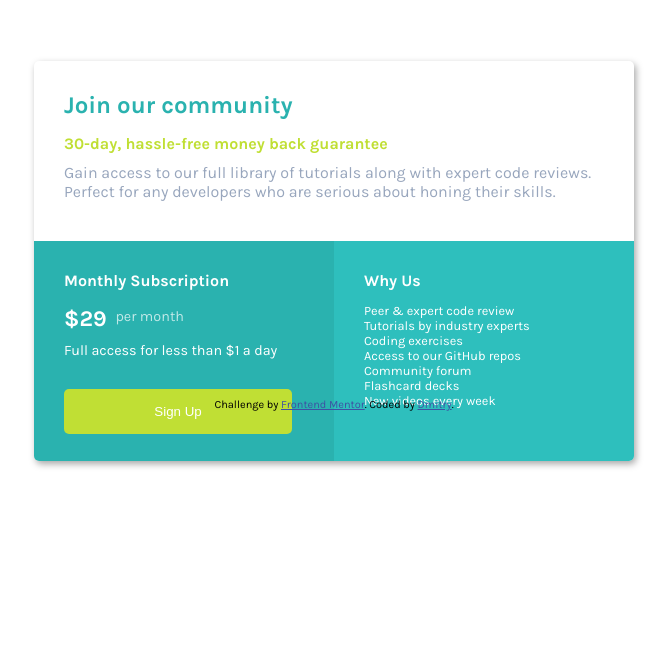
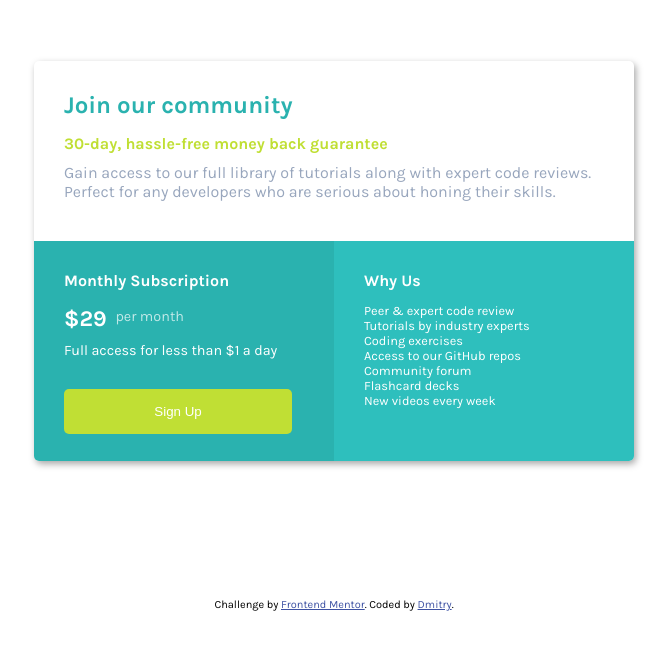
Before and after one commit to ToPPPi/Single-price-grid-component, a plain HTML site: page index.html in a window 1280 px wide. Shown: the part 139-788 px from the top of the page, without its empty margins (306-977 px from the left). Drawn offline with Linux system fonts and the light colour scheme.

Commit message:
Update styles.css

```diff
--- a/styles.css
+++ b/styles.css
@@ -143,7 +143,7 @@ footer {
     display: flex;
     justify-content: center;
     align-items: center;
-    padding: 250px;
+    padding: 50px;
 }
 
 .attribution {
```
